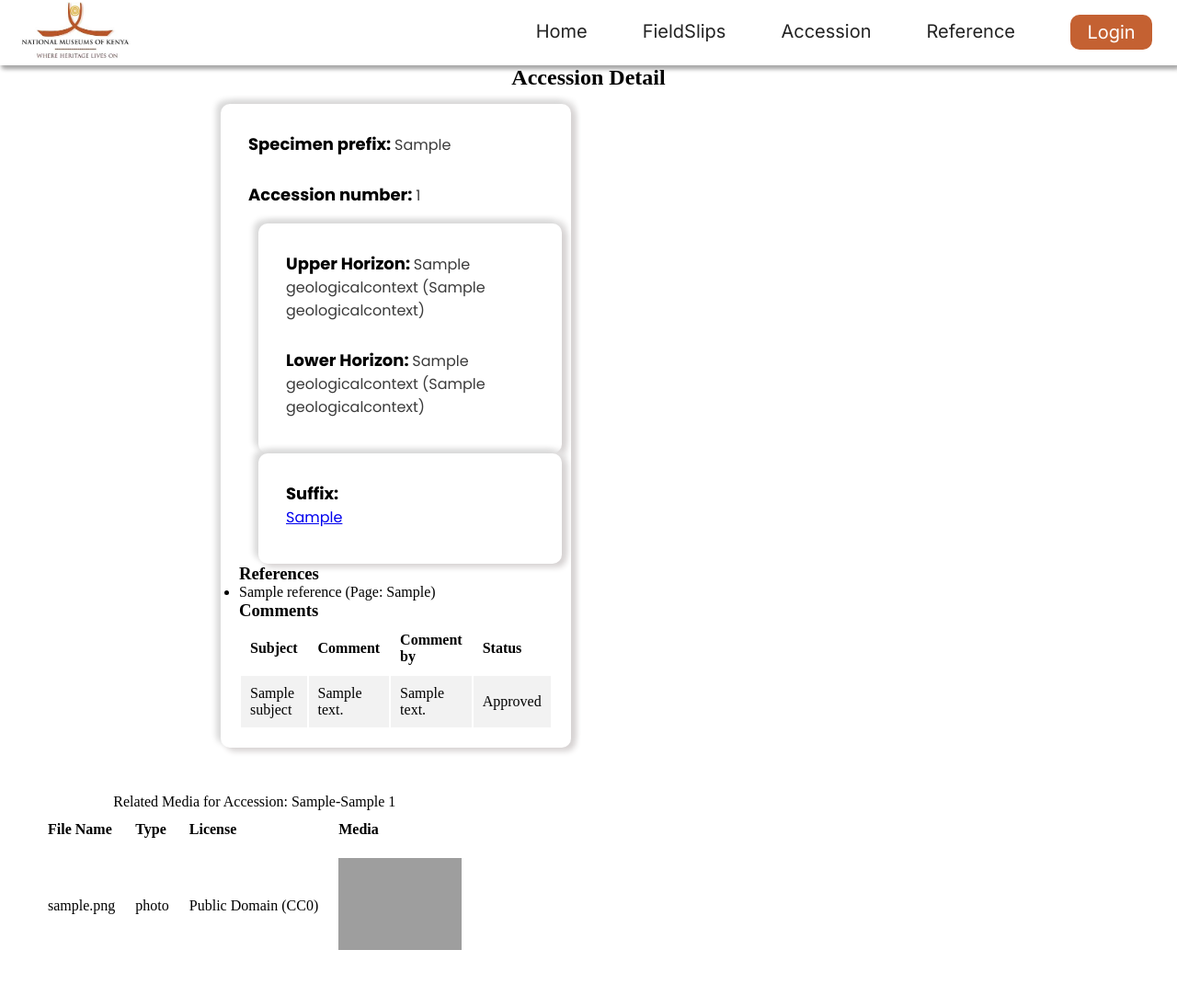
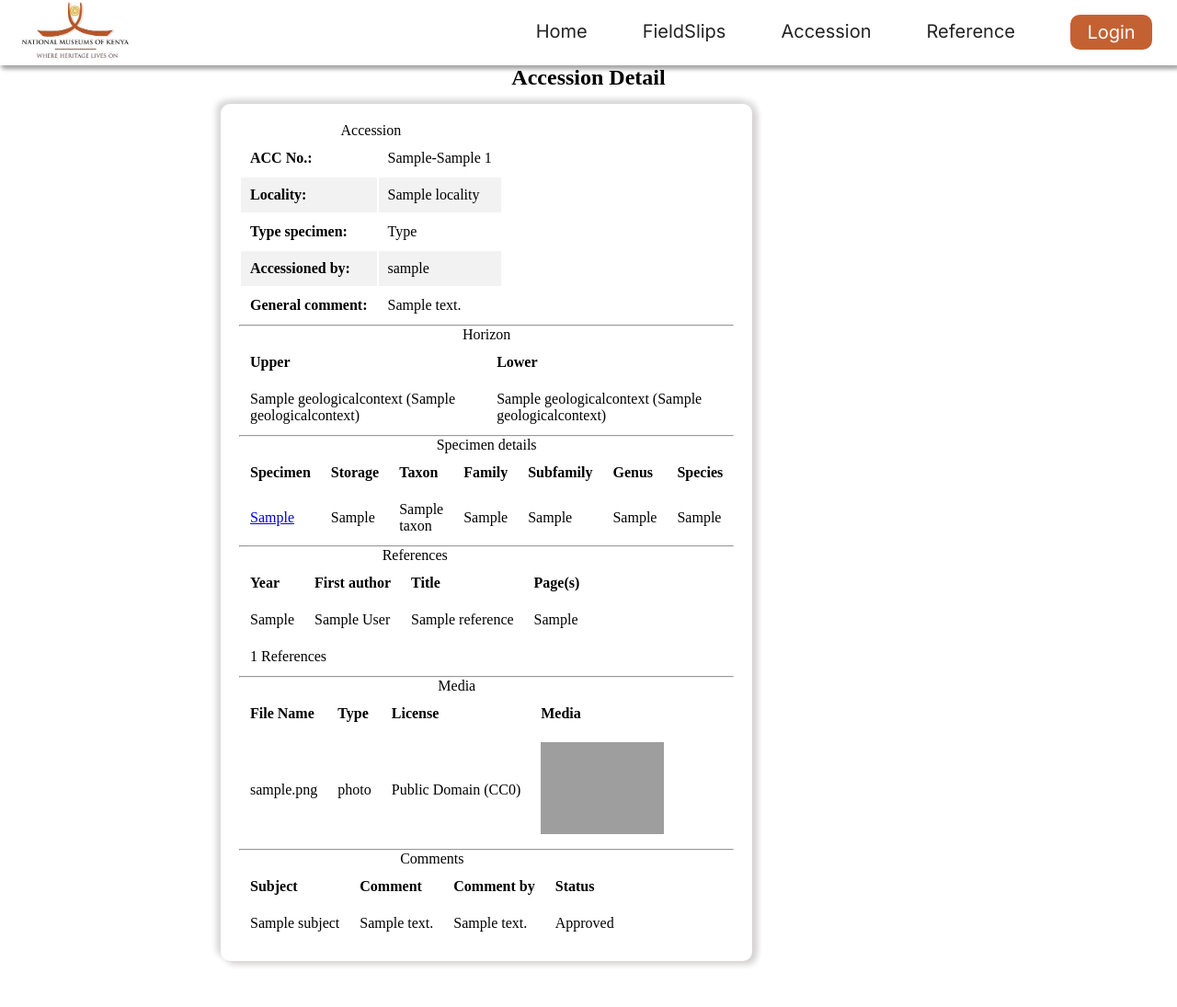
Before and after one commit to nmkpaleo/nmk-cms, a Django app: page /accession/1/ in a window 1280 px wide. Shown: the whole page at 92% size. Before the commit the page ends 1033 px from the top, so only its background shows below. Run offline with Django 4.2, Linux system fonts and the light colour scheme; tables that the repository leaves empty hold one stand-in row (values such as "Sample post"); parts of the project's set-up code (start-up, migrations or seed data) failed here and were passed over; grey boxes are pictures that could not be loaded.

Commit message:
Changed the accession to use html5 tables, including caption, thead, tbody. Two types of tables: list and form

```diff
--- a/app/cms/templates/cms/accession_detail.html
+++ b/app/cms/templates/cms/accession_detail.html
@@ -8,92 +8,142 @@
         <div class="grid-container">
             <!-- Accession Card -->
             <div class="card">
-                <p><strong>Specimen prefix: </strong> {{ accession.collection.abbreviation }}</p>
-                <p><strong>Accession number: </strong> {{ accession.specimen_no }}</p>
+                <table>
+                    <caption>Accession</caption>
+                    <tbody>
+                        <tr>
+                            <th>ACC No.:</th>
+                            <td>{{ accession }}</td>
+                        </tr>
+                        <tr>
+                            <th>Locality:</th>
+                            <td>{{ accession.specimen_prefix }}</td>
+                        </tr>
+                        <tr>
+                            <th>Type specimen:</th>
+                            <td>{{ accession.type_status }}</td>
+                        </tr>
+                        <tr>
+                            <th>Accessioned by:</th>
+                            <td>{{ accession.accessioned_by }}</td>
+                        </tr>
+                        <tr>
+                            <th>General comment:</th>
+                            <td>{{ accession.comment }}</td>
+                        </tr>
+                    </tbody>
+                </table>
+                <hr>
 
                 {% if user.is_authenticated and user.groups.all.0.name == "Collection Managers" %}
                     <a href="{% url 'add_accession_row' accession.id %}">➕ Add Horizon</a>
                 {% endif %}
-                <div class="lists_table">
-                    {% for geology in geologies %}
-                        <div class="card">
-                            <p><strong>Upper Horizon: </strong>
-                                {{ geology.earliest_geological_context }}
-                            </p>
-                            <p><strong>Lower Horizon: </strong>
-                                {{ geology.latest_geological_context }}
-                            </p>
-                        </div>
-                    {% endfor %}
-                </div>
 
+                <table>
+                    <caption>Horizon</caption>
+                    <thead>
+                        <tr>
+                            <th>Upper</th>
+                            <th>Lower</th>
+                        </tr>
+                    </thead>
+                    <tbody>
+                        {% for geology in geologies %}
+                            <tr>
+                                <td>{{ geology.earliest_geological_context }}</td>
+                                <td>{{ geology.latest_geological_context }}</td>
+                            </tr>
+                        {% endfor %}
+                    </tbody>
+                </table>
+
+                <hr>
                 {% if user.is_authenticated and user.groups.all.0.name == "Collection Managers" %}
-                    <a href="{% url 'add_accession_row' accession.id %}">➕ Add Specimen Suffix</a>
+                    <a href="{% url 'add_accession_row' accession.id %}">➕ Add Specimen</a>
                 {% endif %}
-                <div class="lists_table">
-                    {% for accessionrow in accession.accessionrow_set.all %}
-                        <div class="card">
-                            <p><strong>Suffix: </strong> <br>
-                                <a href="{% url 'accessionrow-detail' accessionrow.pk %}">{{ accessionrow.specimen_suffix }}</a>
-                            </p>
-                        </div>
-                    {% endfor %}
-                </div>
-                <h3>References</h3>
+                <table>
+                    <caption>Specimen details</caption>
+                    <thead>
+                        <tr>
+                            <th>Specimen</th>
+                            <th>Storage</th>
+                            <th>Taxon</th>
+                            <th>Family</th>
+                            <th>Subfamily</th>
+                            <th>Genus</th>
+                            <th>Species</th>
+                        </tr>
+                    </thead>
+                    <tbody>
+                        {% for accessionrow in accession.accessionrow_set.all %}
+                            <tr>
+                                <td><a href="{% url 'accessionrow-detail' accessionrow.pk %}">{{ accessionrow.specimen_suffix }}</a></td>
+                                <td>{{ accessionrow.storage }}</td>
+
+                                {% with accessionrow.identification_set.all as identifications %}
+                                    {% if identifications %}
+                                        <td>{{ identifications.0.taxon.taxon_name }}
+                                            {% if identifications|length > 1 %}
+                                                <span title="This specimen has previous identifications">(*)</span>
+                                            {% endif %}
+                                        </td>
+                                        <td>{{ identifications.0.taxon.family }}</td>
+                                        <td>{{ identifications.0.taxon.subfamily }}</td>
+                                        <td>{{ identifications.0.taxon.genus }}</td>
+                                        <td>{{ identifications.0.taxon.species }}</td>
+                                    {% else %}
+                                        <td>No Taxon identified</td>
+                                        <td></td>
+                                        <td></td>
+                                        <td></td>
+                                        <td></td>
+                                    {% endif %}
+                                {% endwith %}
+                            </tr>
+                        {% endfor %}
+                    </tbody>
+                </table>
+                <hr>
                 {% if user.is_authenticated and user.groups.all.0.name == "Collection Managers" %}
                   <a href="{% url 'add-reference' accession.id %}">➕ Add Reference</a>
                 {% endif %}
                 {% if references %}
-                    <ul>
+                <table>
+                    <caption>References</caption>
+                    <thead>
+                        <tr>
+                            <th>Year</th>
+                            <th>First author</th>
+                            <th>Title</th>
+                            <th>Page(s)</th>
+                        </tr>
+                    </thead>
+                    <tbody>
                         {% for ref in references %}
-                            <li>
-                                {{ ref.reference.title }}
-                                {% if ref.page %}
-                                    (Page: {{ ref.page }})
-                                {% endif %}
-                            </li>
+                            <tr>
+                                <td>{{ ref.reference.year }}</td>
+                                <td>{{ ref.reference.first_author }}</td>
+                                <td>{{ ref.reference.title }}</td>
+                                <td>{{ ref.page }}</td>
+                            </tr>
                         {% endfor %}
-                    </ul>
+                    </tbody>
+                    <tfoot>
+                        <tr>
+                            <td colspan="3"> {{ references|length }} References</td>
+                        </tr>
+                    </tfoot>
+                </table>
                 {% else %}
                     <p>No References found for this accession.</p>
                 {% endif %}
+                <hr>
 
-                <h3>Comments</h3>
-                {% if user.is_authenticated and user.groups.all.0.name == "Collection Managers" %}
-                  <a href="{% url 'add-comment' accession.id %}">➕ Add Comment</a>
-                {% endif %}
-                {% if comments %}
-                    <table>
-                        <tr>
-                            <th>Subject</th>
-                            <th>Comment</th>
-                            <th>Comment by</th>
-                            <th>Status</th>
-                        </tr>
-                    {% for comment in comments %}
-                        <tr>
-                            <td>{{ comment.subject }}</td>
-                            <td>{{ comment.comment }}</td>
-                            <td>{{ comment.comment_by }}</td>
-                            <td>{{ comment.get_status_display }}</td>
-                        </tr>
-                    {% endfor %}
-                    </table>
-                {% else %}
-                    <p>No Comments found for this accession.</p>
-                {% endif %}
-            </div>
-        </div>
-
-
-            <div class="lists_table"></div>
                 {% if user.is_authenticated and user.groups.all.0.name == "Collection Managers" %}
                     <a href="{% url 'upload-media' accession.id %}">➕ Upload Media</a>
                 {% endif %}
                 <table>
-                    <caption>
-                    Related Media for Accession: {{ accession }}
-                    </caption>
+                    <caption>Media</caption>
                     <thead>
                     <tr>
                         <th>File Name</th>
@@ -124,11 +174,41 @@
                         {% endfor %}
                     {% else %}
                         <tr>
-                        <td colspan="4">There are no media files available for this accession.</td>
+                            <td>There are no media files available for this accession.</td>
                         </tr>
                     {% endif %}
                     </tbody>
                 </table>
+                <hr>
+
+                {% if user.is_authenticated and user.groups.all.0.name == "Collection Managers" %}
+                  <a href="{% url 'add-comment' accession.id %}">➕ Add Comment</a>
+                {% endif %}
+                {% if comments %}
+                    <table>
+                        <caption>Comments</caption>
+                        <thead>
+                            <tr>
+                                <th>Subject</th>
+                                <th>Comment</th>
+                                <th>Comment by</th>
+                                <th>Status</th>
+                            </tr>
+                        </thead>
+                        {% for comment in comments %}
+                            <tbody>
+                                <tr>
+                                    <td>{{ comment.subject }}</td>
+                                    <td>{{ comment.comment }}</td>
+                                    <td>{{ comment.comment_by }}</td>
+                                    <td>{{ comment.get_status_display }}</td>
+                                </tr>
+                            </tbody>
+                        {% endfor %}
+                    </table>
+                {% else %}
+                    <p>No Comments found for this accession.</p>
+                {% endif %}
             </div>
         </div>
     </div>
```
